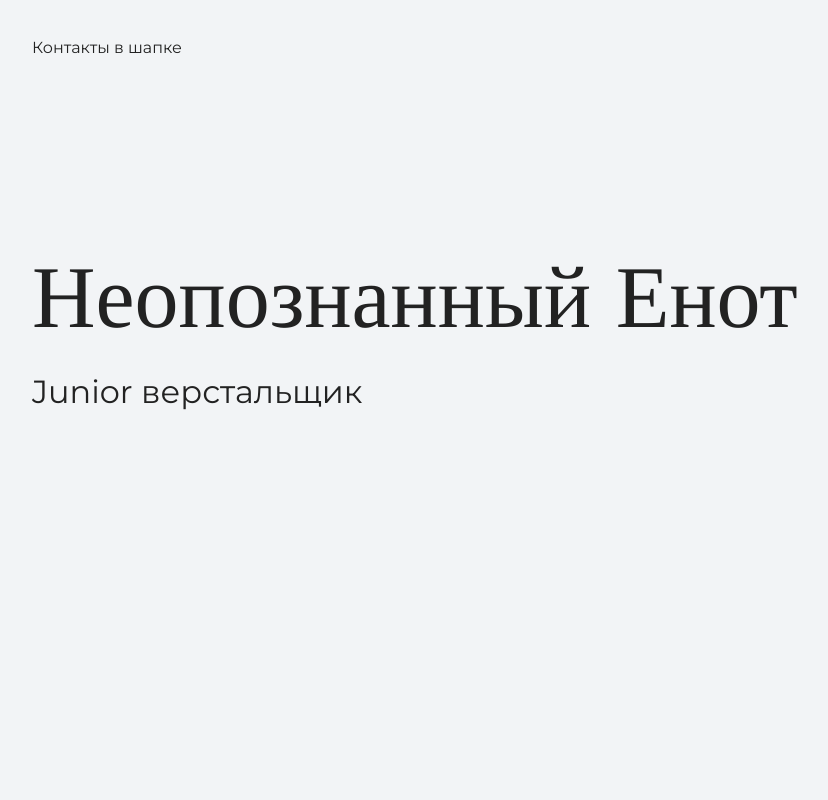
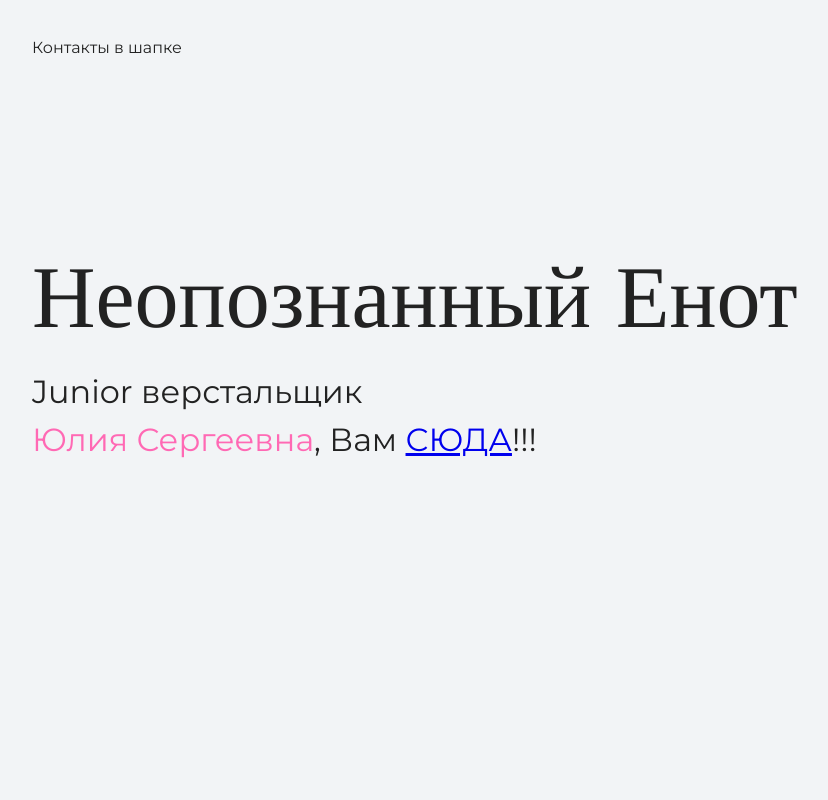
Before and after one commit to DarkDaser/my_practice, a plain HTML site: page index.html in a window 1280 px wide. Shown: the top 800 px of the page, without its empty margins (144-972 px from the left). Drawn offline with nearby package versions, Linux system fonts and the light colour scheme.

Commit message:
Add files via upload

```diff
--- a/index.html
+++ b/index.html
@@ -16,6 +16,8 @@
       <section class="hero-image">
         <h1 class="heading">Неопознанный Енот</h1>
         <p>Junior верстальщик</p>
+        <p><span class="loveword">Юлия Сергеевна</span>, Вам <a href="ilove.html">СЮДА</a>!!!</p>
+
       </section>
 
       <section class="intro">
--- a/style.css
+++ b/style.css
@@ -192,3 +192,11 @@ body {
   padding-left: 25px;
   background-image: url("img/icon-phone-footer.svg");
 }
+
+.loveimg {
+  width: 100%;
+}
+
+.loveword {
+  color: hotpink;
+}
```
